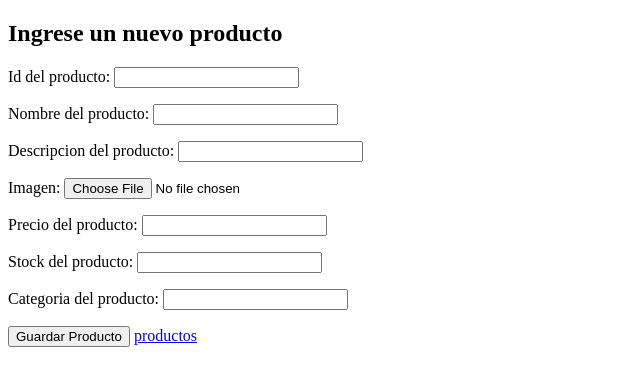
After one commit to SupermmmMMMMM/Experiencia-3, a Django app: page /ola in a window 1280 px wide. The commit adds this page. Shown: the top 386 px of the page, without its empty margins (0-640 px from the left). Run offline with Django 5.2, Linux system fonts and the light colour scheme.

Commit message:
Add files via upload

```diff
--- a/TestDjango/TestDjango/settings.py
+++ b/TestDjango/TestDjango/settings.py
@@ -37,9 +37,14 @@ INSTALLED_APPS = [
     'django.contrib.sessions',
     'django.contrib.messages',
     'django.contrib.staticfiles',
+     "crispy_forms",
+    "crispy_bootstrap5",
     'core',
 ]
 
+CRISPY_ALLOWED_TEMPLATE_PACKS = "bootstrap5"
+
+CRISPY_TEMPLATE_PACK = "bootstrap5"
 MIDDLEWARE = [
     'django.middleware.security.SecurityMiddleware',
     'django.contrib.sessions.middleware.SessionMiddleware',
--- /dev/null
+++ b/TestDjango/core/forms.py
@@ -0,0 +1,8 @@
+from django import forms
+from .models import Producto
+
+
+class ProductoForm(forms.ModelForm):
+    class Meta:
+        model = Producto
+        fields = '__all__'
--- a/TestDjango/core/models.py
+++ b/TestDjango/core/models.py
@@ -1,3 +1,18 @@
 from django.db import models
 
-# Create your models here.
+
+class Producto(models.Model):
+    idProducto=models.IntegerField(primary_key=True,verbose_name='id del producto')
+    nombre=models.CharField(max_length=30,verbose_name='nombre del producto')
+    descripcion=models.CharField(max_length=50,verbose_name='descripcion del producto')
+    imagen=models.ImageField(upload_to="img/",null=True,blank=True)
+    precio=models.IntegerField(verbose_name='precio del producto')
+    stock=models.IntegerField(verbose_name='stock del producto')
+    categoria=models.CharField(max_length=20,verbose_name='categoria del producto')
+
+
+
+
+
+    def __str__(self):
+        return self.nombre
--- /dev/null
+++ b/TestDjango/core/templates/core/formulario_producto.html
@@ -0,0 +1,17 @@
+<!DOCTYPE html>
+<html>
+<head>
+    <meta charset="utf-8">
+    <title>Formulario de Producto</title>
+</head>
+<body>
+
+    <h2>Ingrese un nuevo producto</h2>
+    <form method="post">
+        {% csrf_token %}
+        {{ form.as_p}}
+        <button type="submit">Guardar Producto</button>
+        <a href="{% url 'producto_list' %}">productos</a>
+    </form>
+</body>
+</html>
--- a/TestDjango/core/templates/core/reserva-pan.html
+++ b/TestDjango/core/templates/core/reserva-pan.html
@@ -111,7 +111,7 @@
       </div>
   </div>
 </footer>
-        <script src="{%static 'core/js/script.js'}%"></script>
+        <script src="{%static 'core/js/script.js'%}"></script>
         <script src="https://cdn.jsdelivr.net/npm/bootstrap@5.3.3/dist/js/bootstrap.bundle.min.js"
         integrity="sha384-YvpcrYf0tY3lHB60NNkmXc5s9fDVZLESaAA55NDzOxhy9GkcIdslK1eN7N6jIeHz" crossorigin="anonymous"></script>
 </body>
--- a/TestDjango/core/views.py
+++ b/TestDjango/core/views.py
@@ -1,4 +1,6 @@
-from django.shortcuts import render
+from django.shortcuts import render, redirect,get_object_or_404
+from .models import Producto
+from .forms import ProductoForm
 
 # Create your views here.
 def Index(request):
@@ -11,3 +13,51 @@ def reserva(request):
     return render(request,'core/reserva-pan.html')
 def reclamos(request):
     return render(request,'core/reclamos-sugerencias.html')
+
+
+
+def ingresar_producto(request):
+    if request.method == 'POST':
+        form = ProductoForm(request.POST)
+        if form.is_valid():
+            form.save()
+            return redirect('producto_list')  # Redirige a la lista de productos (debe ser definida en urls.py)
+    else:
+        form = ProductoForm()
+
+    return render(request, 'core/formulario_producto.html', {'form': form})
+def producto_list(request):
+    productos = Producto.objects.all()
+    return render(request, 'core/producto_list.html', {'productos': productos})
+
+def producto_create(request):
+    if request.method == 'POST':
+        form = ProductoForm(request.POST, request.FILES)
+        if form.is_valid():
+            form.save()
+            return redirect('producto_list')
+    else:
+        form = ProductoForm()
+    return render(request, 'core/formulario_producto.html', {'form': form})
+
+def producto_update(request, pk):
+    producto = get_object_or_404(Producto, pk=pk)
+    if request.method == 'POST':
+        form = ProductoForm(request.POST, request.FILES, instance=producto)
+        if form.is_valid():
+            form.save()
+            return redirect('producto_list')
+    else:
+        form = ProductoForm(instance=producto)
+    return render(request, 'core/formulario_producto.html', {'form': form})
+
+
+def producto_delete(request, pk):
+    producto = get_object_or_404(Producto, pk=pk)
+    if request.method == 'POST':
+        producto.delete()
+        return redirect('producto_list')
+    return render(request, 'core/producto_confirm_delete.html', {'producto': producto})
+def detalle_producto(request, id):
+    producto = get_object_or_404(Producto, id=id)
+    return render(request, 'core/detalle_producto.html', {'producto': producto})
```
Also changed, not shown: TestDjango/core/Urls.py (+16 -1 lines), TestDjango/core/static/core/js/modal.js (added, +12 -0 lines), TestDjango/core/templates/core/Index.html (+14 -0 lines), TestDjango/core/templates/core/detalle_producto.html (added, +25 -0 lines), TestDjango/core/templates/core/producto_list.html (added, +16 -0 lines), TestDjango/core/migrations/0001_initial.py (added), TestDjango/core/migrations/0002_rename_nombreproducto_producto_nombre_and_more.py (added), TestDjango/core/templates/core/producto_confirm_delete.html (added), TestDjango/db.sqlite3.
